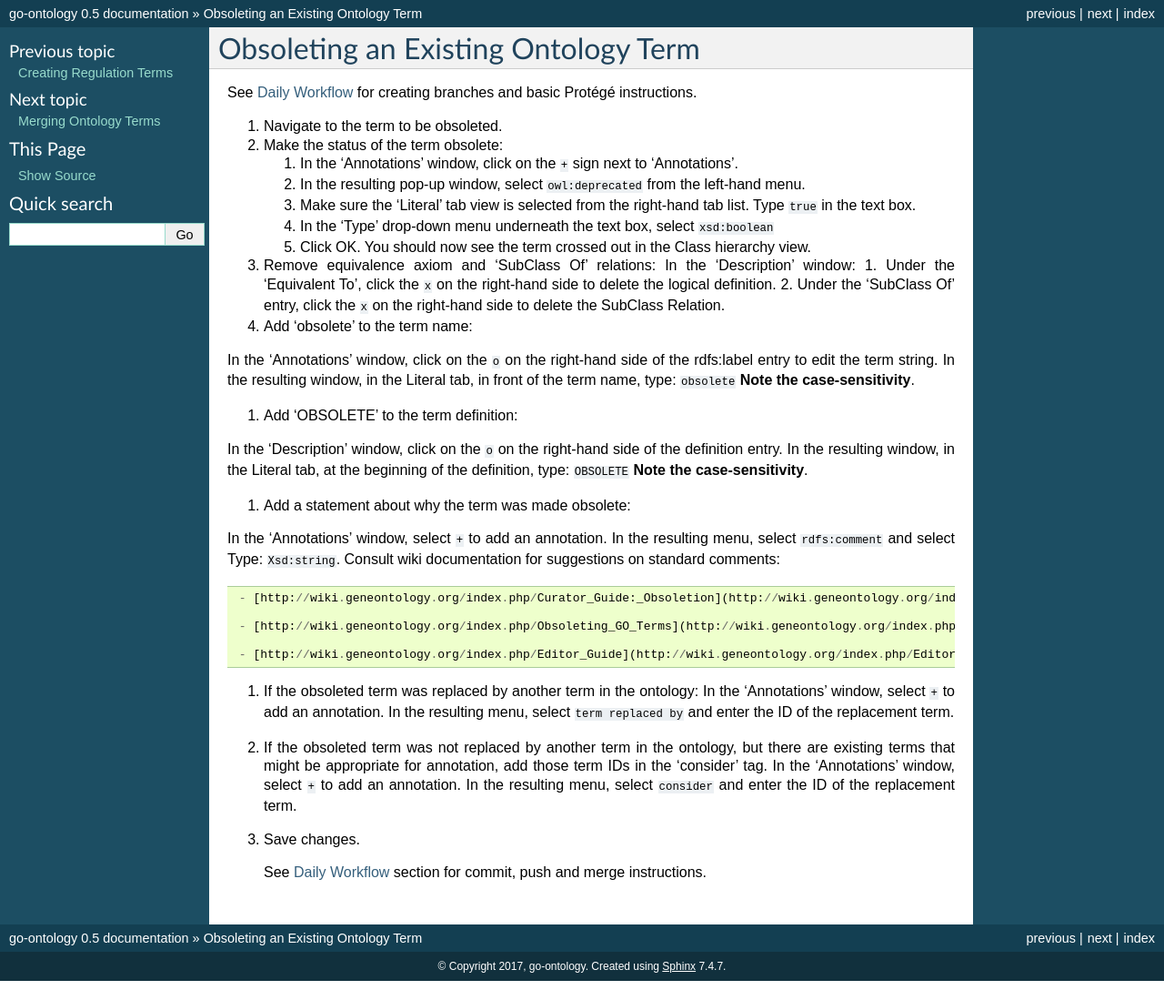
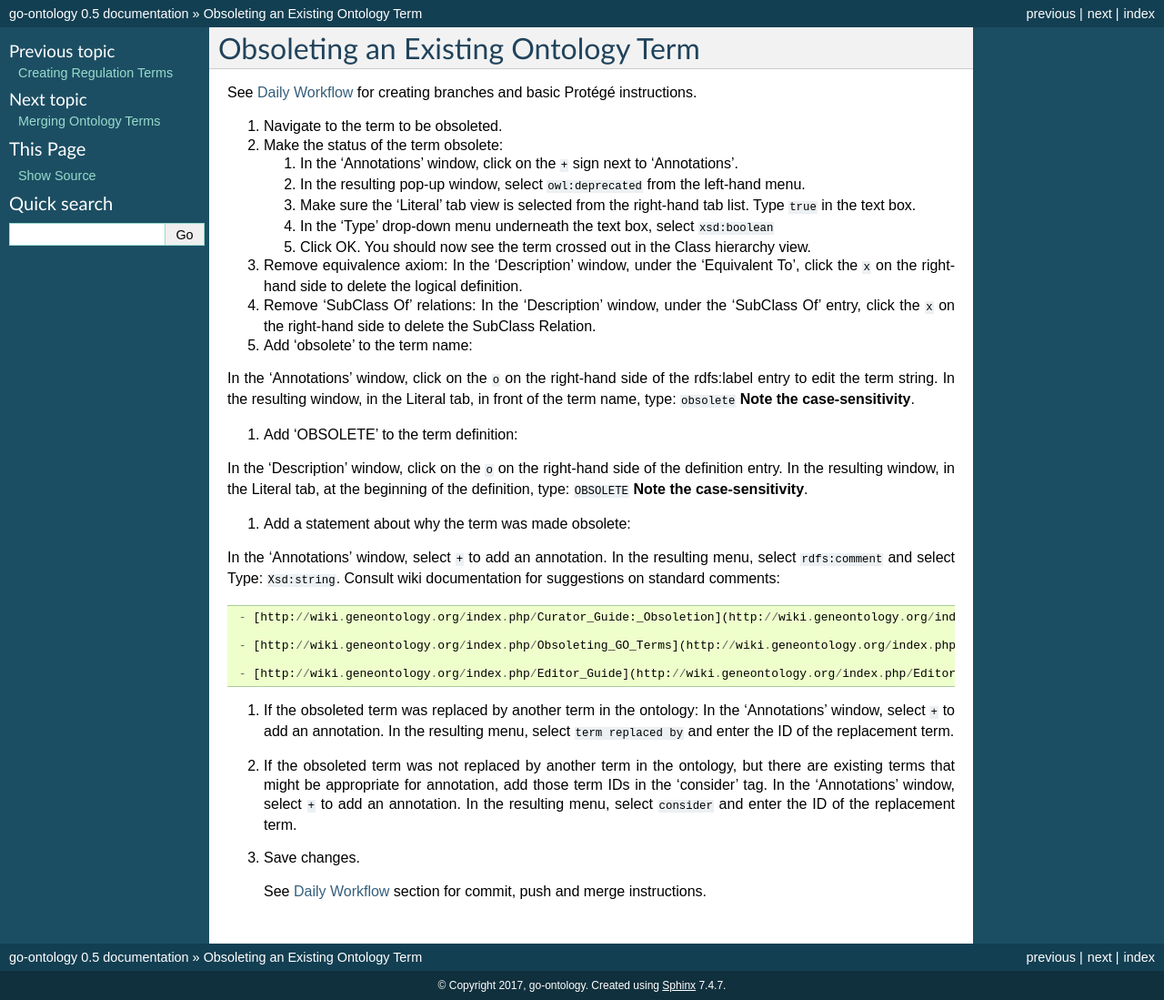
Before and after one commit to geneontology/go-ontology, a Sphinx documentation site: the page built from docs/ObsoleteTerm.md, in a window 1280 px wide. Shown: the whole page at 91% size. Built offline with Sphinx 7.4.7, drawn with Linux system fonts in a browser that asks for light colours; before the commit the page ends 1078 px from its top, so only the background shows below that.

Commit message:
Update ObsoleteTerm.md

````diff
--- a/docs/ObsoleteTerm.md
+++ b/docs/ObsoleteTerm.md
@@ -12,24 +12,23 @@ See [Daily Workflow](http://go-ontology.readthedocs.io/en/latest/Installgit.html
    4. In the 'Type' drop-down menu underneath the text box, select ```xsd:boolean```
    5. Click OK.  You should now see the term crossed out in the Class hierarchy view.
 
-3. Remove equivalence axiom and 'SubClass Of' relations:
- In the 'Description' window:
-       1. Under the 'Equivalent To', click the ```x``` on the right-hand side to delete the logical definition.
-       2. Under the 'SubClass Of' entry, click the ```x``` on the right-hand side to delete the SubClass Relation.
+3. Remove equivalence axiom:  In the 'Description' window, under the 'Equivalent To', click the ```x``` on the right-hand side to delete the logical definition.
 
-4. Add ‘obsolete’ to the term name:
+4. Remove 'SubClass Of' relations: In the 'Description' window, under the 'SubClass Of' entry, click the ```x``` on the right-hand side to delete the SubClass Relation.
 
-In the 'Annotations' window, click on the ```o``` on the right-hand side of the rdfs:label entry to edit the term string. In the resulting window, in the Literal tab, in front of the term name, type: ```obsolete```
+5. Add ‘obsolete’ to the term name:
+
+ In the 'Annotations' window, click on the ```o``` on the right-hand side of the rdfs:label entry to edit the term string. In the resulting window, in the Literal tab, in front of the term name, type: ```obsolete```
  __Note the case-sensitivity__.
 
 5. Add ‘OBSOLETE’ to the term definition:
 
-In the 'Description' window, click on the ```o``` on the right-hand side of the definition entry. In the resulting window, in the Literal tab, at the beginning of the definition, type: ```OBSOLETE```
+ In the 'Description' window, click on the ```o``` on the right-hand side of the definition entry. In the resulting window, in the Literal tab, at the beginning of the definition, type: ```OBSOLETE```
  __Note the case-sensitivity__.
 
 6. Add a statement about why the term was made obsolete:
 
-In the 'Annotations' window, select ```+``` to add an annotation. In the resulting menu, select ```rdfs:comment``` and select Type:  ```Xsd:string```.
+ In the 'Annotations' window, select ```+``` to add an annotation. In the resulting menu, select ```rdfs:comment``` and select Type:  ```Xsd:string```.
 Consult wiki documentation for suggestions on standard comments:
 
      - [http://wiki.geneontology.org/index.php/Curator_Guide:_Obsoletion](http://wiki.geneontology.org/index.php/Curator_Guide:_Obsoletion)
@@ -39,10 +38,10 @@ Consult wiki documentation for suggestions on standard comments:
      - [http://wiki.geneontology.org/index.php/Editor_Guide](http://wiki.geneontology.org/index.php/Editor_Guide)
 
 7. If the obsoleted term was replaced by another term in the ontology:
-In the 'Annotations' window, select ```+``` to add an annotation. In the resulting menu, select ```term replaced by``` and enter the ID of the replacement term.
+ In the 'Annotations' window, select ```+``` to add an annotation. In the resulting menu, select ```term replaced by``` and enter the ID of the replacement term.
 
 8. If the obsoleted term was not replaced by another term in the ontology, but there are existing terms that might be appropriate for annotation, add those term IDs in the 'consider' tag.
-In the 'Annotations' window, select ```+``` to add an annotation. In the resulting menu, select ```consider``` and enter the ID of the replacement term.
+ In the 'Annotations' window, select ```+``` to add an annotation. In the resulting menu, select ```consider``` and enter the ID of the replacement term.
 
 9. Save changes.
 
````
